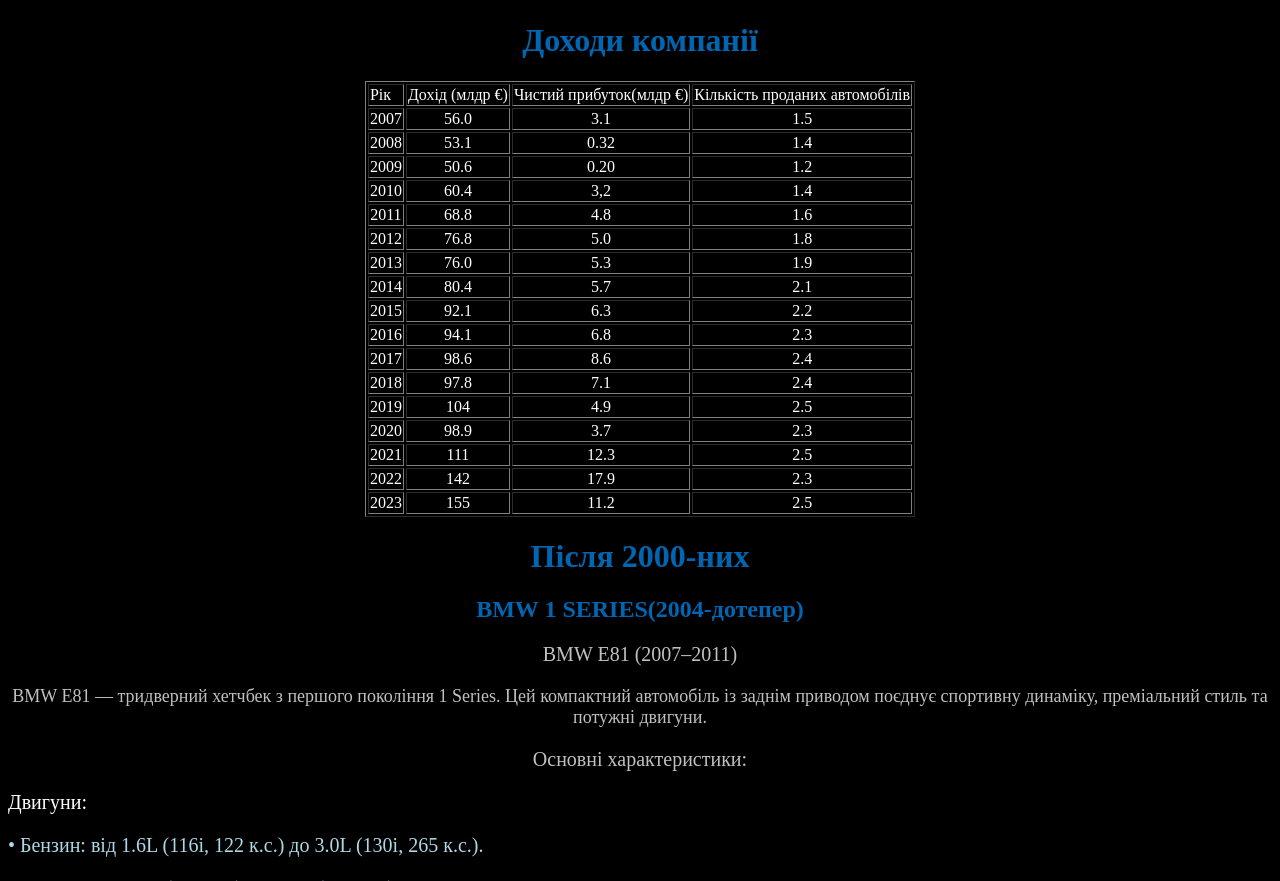
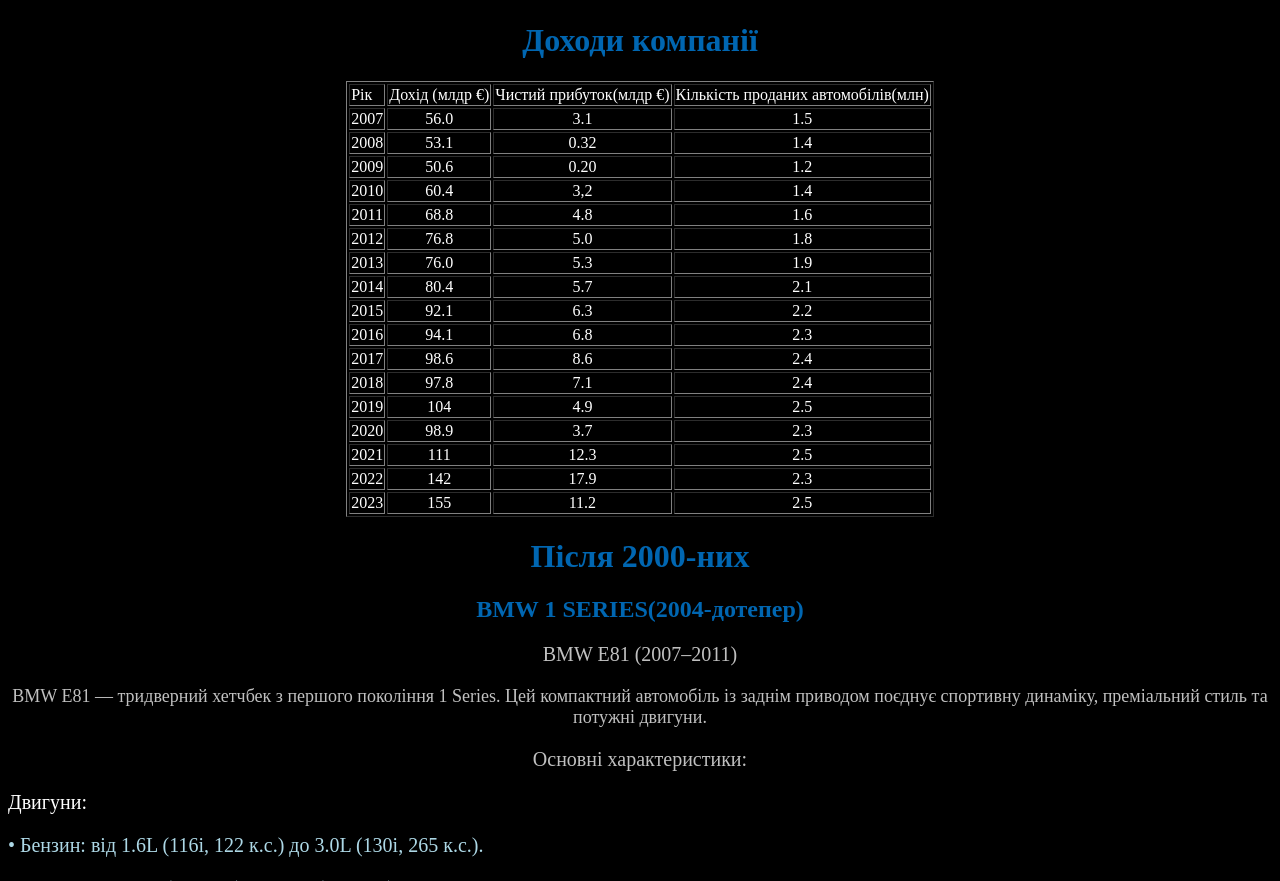
Before and after one commit to TanyaNM/bogdanL, a plain HTML site: page index.html in a window 1280 px wide. Shown: the part 5063-5944 px from the top of the page. Drawn offline with Linux system fonts and the light colour scheme.

Commit message:
Update index.html

```diff
--- a/index.html
+++ b/index.html
@@ -81,7 +81,7 @@
         <td style="color:white">Рік</td>
         <td style="color:white">Дохід (млдр €)</td>
         <td style="color:white">Чистий прибуток(млдр €)</td>
-        <td style="color:white">Кількість проданих автомобілів</td>
+        <td style="color:white">Кількість проданих автомобілів(млн)</td>
         </tr>
         <tr>
         <td style="color:white">2007</td>
```
